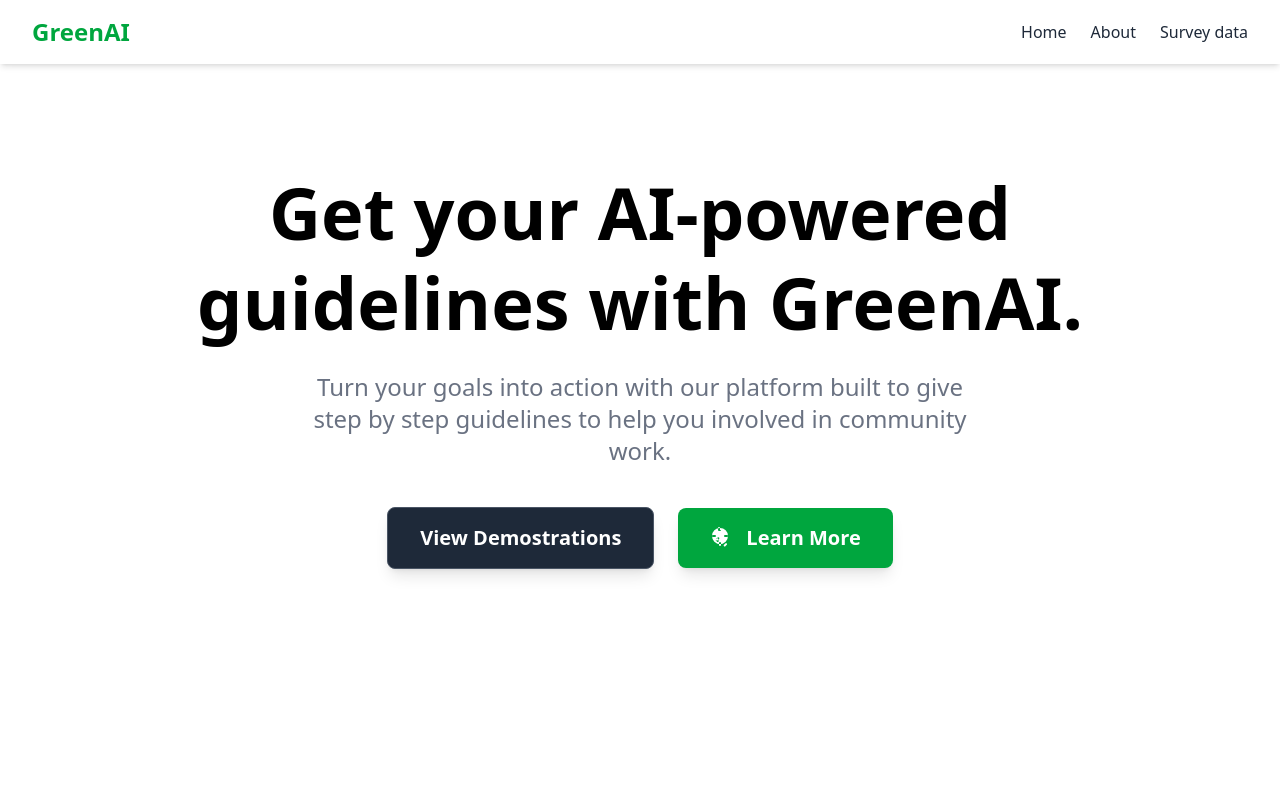
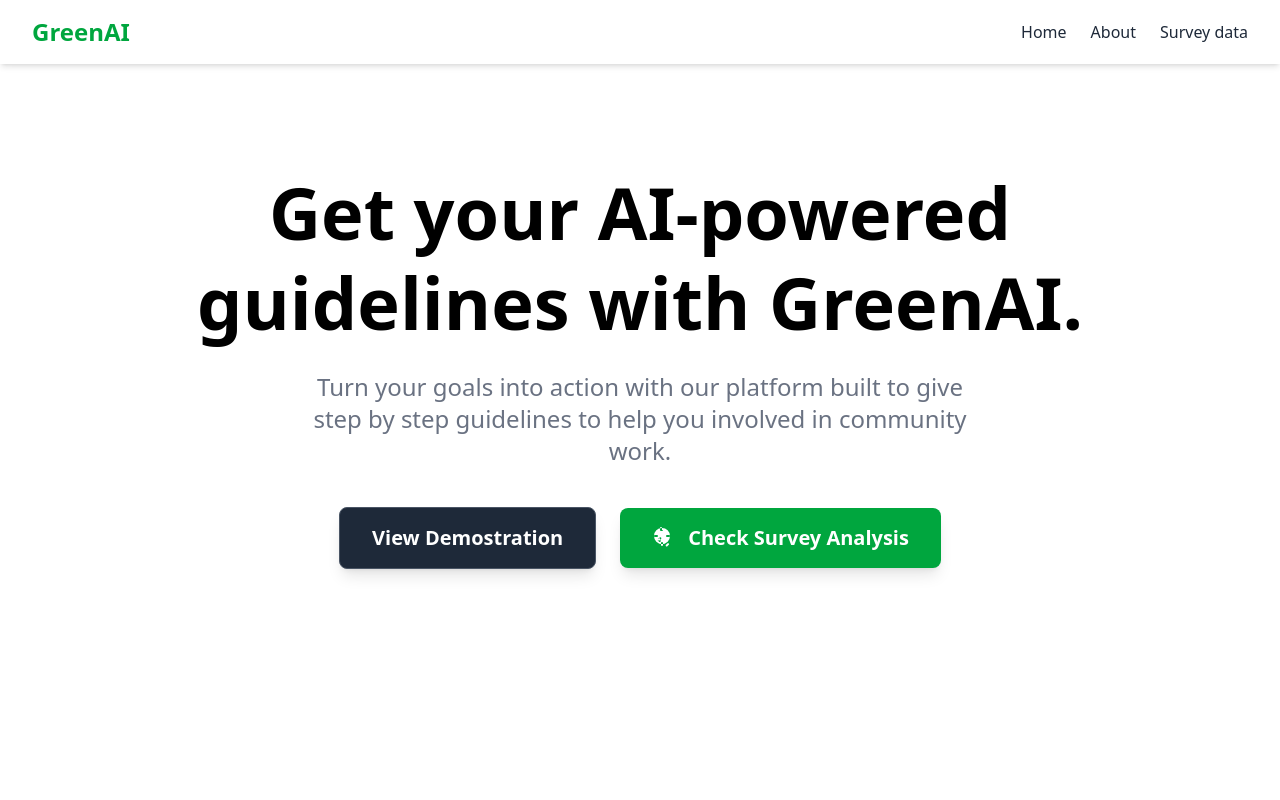
Before and after one commit to wintwah243/demo-for-GreenAI, a React (Vite) app in the folder Greenity/greenity_pj/: page / in a window 1280 px wide. Shown: the top 800 px of the page. Built offline with nearby package versions, Linux system fonts and the light colour scheme.

Commit message:
Update Intro.jsx

```diff
--- a/Greenity/greenity_pj/src/Section/Intro.jsx
+++ b/Greenity/greenity_pj/src/Section/Intro.jsx
@@ -40,7 +40,7 @@ export default function LandingIntro() {
                         onClick={handleVeiwDemo}
                         className="w-full sm:w-auto bg-gray-800 hover:bg-gray-700 text-white font-semibold py-3 sm:py-4 px-6 sm:px-8 rounded-lg shadow-lg transition-all duration-300 text-base sm:text-xl border border-gray-600"
                     >
-                        View Demostrations
+                        View Demostration
                     </button>
 
                     <button
@@ -50,7 +50,7 @@ export default function LandingIntro() {
                         <svg className="w-5 sm:w-6 h-5 sm:h-6 mr-2 sm:mr-3" fill="currentColor" viewBox="0 0 24 24">
                             <path fillRule="evenodd" d="M10 18a8 8 0 100-16 8 8 0 000 16zm1-12.93a1 1 0 00-1-1v-2a1 1 0 10-2 0v2a1 1 0 001 1h2zm4.364 12.364l-1.414 1.414a1 1 0 001.414 1.414l1.414-1.414a1 1 0 00-1.414-1.414zM18 10a1 1 0 00-1-1h-2a1 1 0 100 2h2a1 1 0 001-1zM6 10a1 1 0 00-1-1H3a1 1 0 100 2h2a1 1 0 001-1zm1.636 4.364l1.414-1.414a1 1 0 00-1.414-1.414l-1.414 1.414a1 1 0 001.414 1.414zM10 16a1 1 0 00-1 1v2a1 1 0 102 0v-2a1 1 0 00-1-1zm-4.364-1.636l1.414 1.414a1 1 0 001.414-1.414L7.636 12.364a1 1 0 00-1.414 1.414z" clipRule="evenodd" />
                         </svg>
-                        Learn More
+                        Check Survey Analysis
                     </button>
                 </div>
             </div>
```
